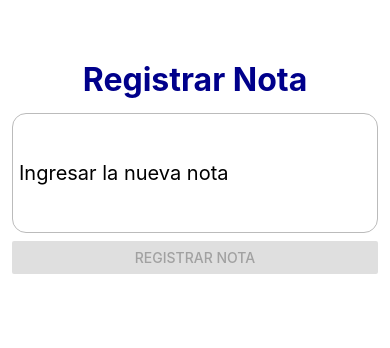
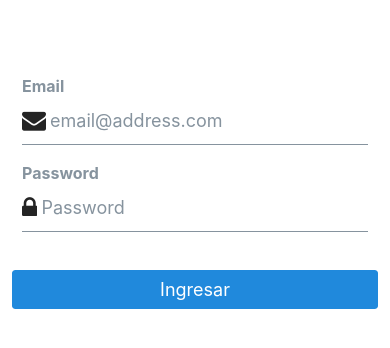
Before and after one commit to afelipelc/firebase_rn_example, a React Native app: screen / in a window 390 px wide. Shown: the top 348 px of the page. Built offline with nearby package versions, Linux system fonts and the light colour scheme; no server answers.

Commit message:
Session provider - login screen

```diff
--- a/App.js
+++ b/App.js
@@ -2,6 +2,7 @@ import { StatusBar } from 'expo-status-bar';
 import { StyleSheet, Text, View } from 'react-native';
 import NotesScreen from './src/features/notes/notes/application/screens/NotesScreen';
 import AddNote from './src/features/notes/notes/application/screens/AddNoteScreen';
+import LoginScreen from './src/features/auth/LoginScreen';
 
 export default function App() {
   /*
@@ -12,7 +13,7 @@ export default function App() {
     </View>
   );
   */
- return <AddNote />
+ return <LoginScreen />
 }
 
 const styles = StyleSheet.create({
--- /dev/null
+++ b/src/features/auth/LoginScreen.js
@@ -0,0 +1,91 @@
+import React, { useState } from 'react'
+import { Alert, StyleSheet, View, AppState } from 'react-native'
+
+import { Button, Input } from 'react-native-elements'
+import SessionProvider, { useSessionState } from './sessionContext'
+
+// Tells Supabase Auth to continuously refresh the session automatically if
+// the app is in the foreground. When this is added, you will continue to receive
+// `onAuthStateChange` events with the `TOKEN_REFRESHED` or `SIGNED_OUT` event
+// if the user's session is terminated. This should only be registered once.
+
+/*
+AppState.addEventListener('change', (state) => {
+  if (state === 'active') {
+    supabase.auth.startAutoRefresh()
+  } else {
+    supabase.auth.stopAutoRefresh()
+  }
+})
+*/
+
+function LoginView() {
+  const [email, setEmail] = useState('')
+  const [password, setPassword] = useState('')
+  const [loading, setLoading] = useState(false)
+
+  // acceder al estado del proveedor de sesión
+  const {
+    user,
+    loginEmailPassword,
+  } = useSessionState();
+
+  //console.log(user);
+
+  const onLogin = () => {
+    console.log("hacer login");
+
+  }
+
+  return (
+    <View style={styles.container}>
+      <View style={[styles.verticallySpaced, styles.mt20]}>
+        <Input
+          label="Email"
+          leftIcon={{ type: 'font-awesome', name: 'envelope' }}
+          onChangeText={(text) => setEmail(text)}
+          value={email}
+          placeholder="email@address.com"
+          autoCapitalize={'none'}
+        />
+      </View>
+      <View style={styles.verticallySpaced}>
+        <Input
+          label="Password"
+          leftIcon={{ type: 'font-awesome', name: 'lock' }}
+          onChangeText={(text) => setPassword(text)}
+          value={password}
+          secureTextEntry={true}
+          placeholder="Password"
+          autoCapitalize={'none'}
+        />
+      </View>
+      <View style={[styles.verticallySpaced, styles.mt20]}>
+        <Button title="Ingresar" disabled={loading} onPress={onLogin} />
+      </View>
+    </View>
+  )
+}
+
+export default function LoginScreen () {
+  return (
+    <SessionProvider>
+      <LoginView />
+    </SessionProvider>
+  );
+}
+
+const styles = StyleSheet.create({
+  container: {
+    marginTop: 40,
+    padding: 12,
+  },
+  verticallySpaced: {
+    paddingTop: 4,
+    paddingBottom: 4,
+    alignSelf: 'stretch',
+  },
+  mt20: {
+    marginTop: 20,
+  },
+})
--- /dev/null
+++ b/src/features/auth/sessionContext.js
@@ -0,0 +1,105 @@
+import React from 'react';
+import firebaseDb from 'firebase/app';
+import 'firebase/database';
+import 'firebase/auth';
+import { getAuth, onAuthStateChanged, signInWithEmailAndPassword } from 'firebase/auth';
+
+const SessionContext = React.createContext();
+
+// actions
+const USER_LOGUED = 'session/USER_LOGUED';
+
+// initial state
+const initialState = {
+  user: null,
+};
+
+// reducer
+function sessionReducer(state, action) {
+  switch (action.type) {
+    case USER_LOGUED:
+      return { ...state, user: action.payload };
+    default:
+      throw new Error(`Acción desconocida: ${action.type}`);
+  }
+}
+
+// provider and context definition
+function SessionProvider({ children }) {
+  const [state, dispatch] = React.useReducer(sessionReducer, initialState);
+
+  //investigar: AsyncStorage
+
+  // actions
+  async function loginEmailPassword(email, password) {
+    console.log("LOGIN");
+    const auth = getAuth(firebaseDb);
+    return signInWithEmailAndPassword( auth, email, password)
+    .then((userCredential) => {
+      console.log(userCredential);
+      dispatch({ type: USER_LOGUED, payload: userCredential.user });
+
+      return {
+        signedIn: true,
+        session: userCredential.user,
+        message: 'Sesión iniciada.'
+      }
+    })
+    .catch((error) => {
+      console.log(error);
+      dispatch({ type: USER_LOGUED, payload: null });
+      return {
+        signedIn: false,
+        session: null,
+        message: `Error al iniciar sesión: ${error.message}`,
+        errorCode: error.code
+      }
+    });
+  }
+
+  async function loadSession() {
+    const auth = getAuth(firebaseDb);
+
+    onAuthStateChanged(auth, (user) => {
+      if (user) {
+        console.log(user);
+        // set session data
+        dispatch({ type: USER_LOGUED, payload: user });
+      } else {
+        // clear session
+        dispatch({ type: USER_LOGUED, payload: null });
+      }
+    });
+  }
+
+  function logOut() {
+    dispatch({ type: USER_LOGUED, payload: null });
+
+    // cerrar sesión ante firebase
+  }
+
+  return (
+    <SessionContext.Provider value={{
+      ...state,
+
+      loginEmailPassword,
+      loadSession,
+      logOut,
+    }}>
+      {children}
+    </SessionContext.Provider>
+  );
+}
+
+function useSessionState() { // hook
+  const context = React.useContext(SessionContext);
+  if (context === undefined) {
+    throw new Error('useSessionState must be used within a SessionProvider');
+  }
+
+  return context;
+}
+
+export { useSessionState };
+
+export default SessionProvider;
```
